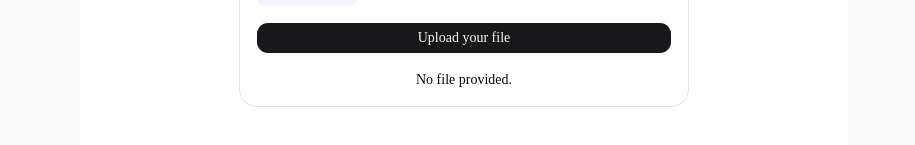
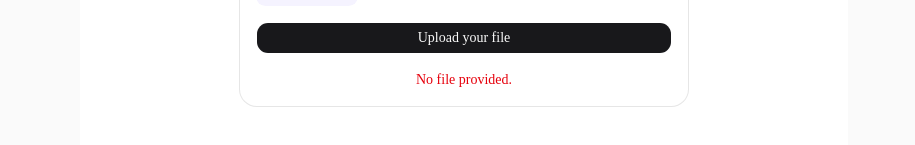
Before and after one commit to yy933/Ask-my-notes, a Next.js app: page / in a window 1280 px wide. Both pictures are taken after a click on the button "Upload your file". Shown: the part 309-454 px from the top of the page, without its empty margins (176-1091 px from the left). Built offline with nearby package versions, Linux system fonts and the light colour scheme; no server answers.

Commit message:
feat(upload files/UI): add different colors/styles to messages on upload status.

```diff
--- a/components/file-upload.tsx
+++ b/components/file-upload.tsx
@@ -26,7 +26,15 @@ export default function FileUpload() {
             {isPending ? 'Processing...' : 'Upload your file'}
           </Button>
         </form>
-        {state?.message && <p className="mt-4 text-center text-sm font-medium">{state.message}</p>}
+        {state?.message && (
+          <p
+            className={`mt-4 text-center text-sm font-medium ${
+              state.success ? 'text-green-600 dark:text-green-400' : 'text-destructive'
+            }`}
+          >
+            {state.message}
+          </p>
+        )}
       </CardContent>
     </Card>
   );
```
